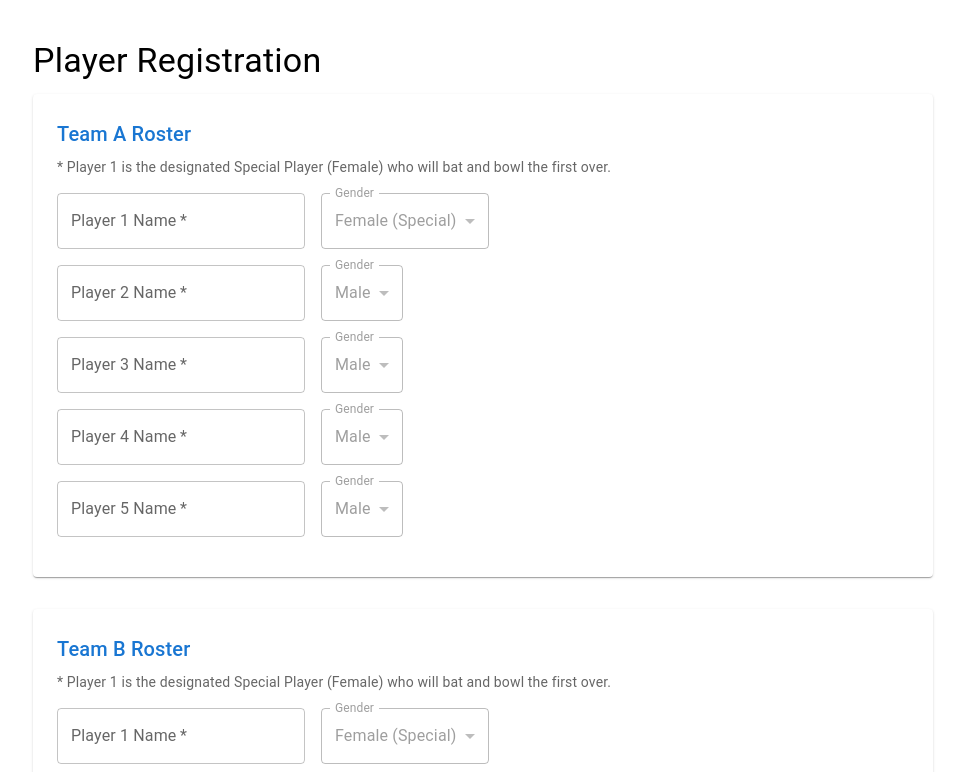
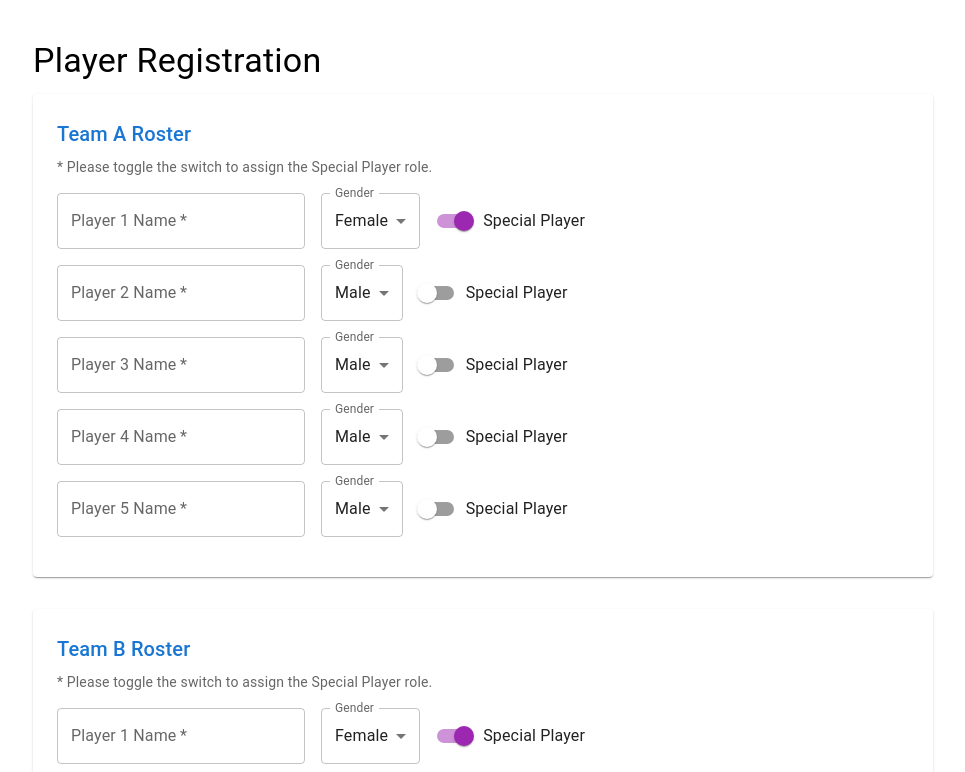
Before and after one commit to divyanshu-kumar123/CricketScorecard, a React (Vite) app in the folder sportathon-scorecard/: page /registration in a window 1280 px wide. Shown: the top 772 px of the page, without its empty margins (157-1122 px from the left). Built offline with nearby package versions, Linux system fonts and the light colour scheme.

Commit message:
fix- made the special player dynamic

```diff
--- a/sportathon-scorecard/src/pages/MatchSetup.jsx
+++ b/sportathon-scorecard/src/pages/MatchSetup.jsx
@@ -18,7 +18,7 @@ const MatchSetup = () => {
   }, [dispatch]);
 
   const [matchName, setMatchName] = useState('Sportathon Final');
-  const [overs, setOvers] = useState(10);
+  const [overs, setOvers] = useState(4);
   const [playersPerTeam, setPlayersPerTeam] = useState(5);
   const [specialPlayers, setSpecialPlayers] = useState(1);
   const [teamAName, setTeamAName] = useState('');
--- a/sportathon-scorecard/src/pages/OpeningLineup.jsx
+++ b/sportathon-scorecard/src/pages/OpeningLineup.jsx
@@ -4,16 +4,14 @@ import { useNavigate } from 'react-router-dom';
 import { setInningsTeams, setActivePlayers } from '../features/liveScoring/inningsSlice';
 import { startMatch } from '../features/matchSetup/matchSlice';
 import { Box, Button, Typography, Paper, MenuItem, TextField, Alert } from '@mui/material';
-//optional to log in console
-import { store } from '../store/store';
 
 const OpeningLineup = () => {
   const dispatch = useDispatch();
   const navigate = useNavigate();
 
-  const { teamA, teamB, toss } = useSelector((state) => state.match);
+  // NEW: Pulling specialRules from Redux for dynamic validation
+  const { teamA, teamB, toss, specialRules } = useSelector((state) => state.match);
 
-  // Derive batting and bowling teams dynamically based on the toss
   const battingTeam = toss.decision === 'bat'
     ? (toss.winner === teamA.id ? teamA : teamB)
     : (toss.winner === teamA.id ? teamB : teamA);
@@ -25,14 +23,14 @@ const OpeningLineup = () => {
   const [bowler, setBowler] = useState('');
   const [error, setError] = useState('');
 
-  // Auto-select the special players to enforce corporate rules
+  // Auto-select the first special player as a convenience, but leave the dropdown unlocked so it can be changed
   useEffect(() => {
-    const specialBatter = battingTeam.players.find(p => p.isSpecial);
-    const specialBowler = bowlingTeam.players.find(p => p.isSpecial);
+    const specialBatters = battingTeam.players.filter(p => p.isSpecial);
+    const specialBowlers = bowlingTeam.players.filter(p => p.isSpecial);
 
-    if (specialBatter) setStriker(specialBatter.id);
-    if (specialBowler) setBowler(specialBowler.id);
-  }, [battingTeam, bowlingTeam]);
+    if (specialBatters.length > 0 && !striker) setStriker(specialBatters[0].id);
+    if (specialBowlers.length > 0 && !bowler) setBowler(specialBowlers[0].id);
+  }, [battingTeam, bowlingTeam]); // Intentionally omitting striker/bowler to prevent infinite loops
 
   const handleStartMatch = () => {
     if (!striker || !nonStriker || !bowler) {
@@ -44,16 +42,26 @@ const OpeningLineup = () => {
       return;
     }
 
-    // Save active teams and players to Redux
+    // NEW: Dynamic Validation based on Match Setup rules
+    const selectedStriker = battingTeam.players.find(p => p.id === striker);
+    const selectedBowler = bowlingTeam.players.find(p => p.id === bowler);
+
+    // If the rules dictate a special player MUST bat first, enforce it here
+    if (specialRules?.mandatoryFirstOverBat && !selectedStriker.isSpecial) {
+      setError('Match rules dictate a Special Player must take the strike for the first over.');
+      return;
+    }
+
+    // If the rules dictate a special player MUST bowl first, enforce it here
+    if (specialRules?.mandatoryFirstOverBowl && !selectedBowler.isSpecial) {
+      setError('Match rules dictate a Special Player must bowl the first over.');
+      return;
+    }
+
     dispatch(setInningsTeams({ battingTeamId: battingTeam.id, bowlingTeamId: bowlingTeam.id }));
     dispatch(setActivePlayers({ strikerId: striker, nonStrikerId: nonStriker, bowlerId: bowler }));
     dispatch(startMatch());
 
-    // --- TEST LOG ---
-    console.log("FINAL SETUP STATE:", store.getState());
-    // ----------------
-
-    // Navigate to the main scoring dashboard
     navigate('/live-score');
   };
 
@@ -67,11 +75,9 @@ const OpeningLineup = () => {
         <Typography variant="h6" color="primary" gutterBottom>
           Batting: {battingTeam.name}
         </Typography>
-        <Typography variant="body2" color="text.secondary" sx={{ mb: 2 }}>
-          * The Special Player is locked as the opening Striker.
-        </Typography>
 
-        <TextField select fullWidth label="Striker" value={striker} sx={{ mb: 2 }} disabled>
+        {/* DROPDOWNS ARE NOW UNLOCKED */}
+        <TextField select fullWidth label="Striker" value={striker} onChange={(e) => setStriker(e.target.value)} sx={{ mb: 2 }}>
           {battingTeam.players.map(p => (
             <MenuItem key={p.id} value={p.id}>{p.name} {p.isSpecial ? '(Special)' : ''}</MenuItem>
           ))}
@@ -79,10 +85,7 @@ const OpeningLineup = () => {
 
         <TextField select fullWidth label="Non-Striker" value={nonStriker} onChange={(e) => setNonStriker(e.target.value)}>
           {battingTeam.players.map(p => (
-             // Disable the special player from being selected as non-striker
-            <MenuItem key={p.id} value={p.id} disabled={p.isSpecial}>
-              {p.name}
-            </MenuItem>
+            <MenuItem key={p.id} value={p.id}>{p.name} {p.isSpecial ? '(Special)' : ''}</MenuItem>
           ))}
         </TextField>
       </Paper>
@@ -91,11 +94,9 @@ const OpeningLineup = () => {
         <Typography variant="h6" color="secondary" gutterBottom>
           Bowling: {bowlingTeam.name}
         </Typography>
-        <Typography variant="body2" color="text.secondary" sx={{ mb: 2 }}>
-          * The Special Player is locked as the opening Bowler.
-        </Typography>
 
-        <TextField select fullWidth label="Bowler" value={bowler} disabled>
+        {/* DROPDOWN IS NOW UNLOCKED */}
+        <TextField select fullWidth label="Bowler" value={bowler} onChange={(e) => setBowler(e.target.value)}>
           {bowlingTeam.players.map(p => (
             <MenuItem key={p.id} value={p.id}>{p.name} {p.isSpecial ? '(Special)' : ''}</MenuItem>
           ))}
--- a/sportathon-scorecard/src/pages/PlayerRegistration.jsx
+++ b/sportathon-scorecard/src/pages/PlayerRegistration.jsx
@@ -1,31 +1,28 @@
-import React, { useState } from 'react'
-import { useDispatch, useSelector } from 'react-redux'
+import React, { useState } from 'react';
+import { useDispatch, useSelector } from 'react-redux';
 import { useNavigate } from 'react-router-dom';
 import { v4 as uuidv4 } from 'uuid';
 import { updateTeamA, updateTeamB } from '../features/matchSetup/matchSlice';
-import { Box, Button, TextField, Typography, Paper, Grid, MenuItem, Alert } from '@mui/material';
+import { Box, Button, TextField, Typography, Paper, Grid, MenuItem, Alert, FormControlLabel, Switch } from '@mui/material';
 
-function PlayerRegistration() {
+const PlayerRegistration = () => {
   const dispatch = useDispatch();
   const navigate = useNavigate();
 
-    //pull the team data from store
-    const {matchDetails, teamA, teamB} = useSelector((state)=> state.match);
-    const {playersPerTeam, specialPlayersPerTeam} = matchDetails;
+  const { matchDetails, teamA, teamB } = useSelector((state) => state.match);
+  const { playersPerTeam, specialPlayersPerTeam } = matchDetails;
 
-    //dynamically generate roaster based on store
   const generateInitialRoster = () => {
-        return Array.from({length : playersPerTeam}, (_, index) => {
+    return Array.from({ length: playersPerTeam }, (_, index) => {
       const isSpecial = index < specialPlayersPerTeam;
-
       return {
-                id : uuidv4(),
-                name : '',
-                gender : isSpecial ? 'Female' : 'Male',
-                isSpecial : isSpecial
-            }
-        })
-    }
+        id: uuidv4(),
+        name: '',
+        gender: isSpecial ? 'Female' : 'Male', // This is now just a default, not a locked value
+        isSpecial: isSpecial,
+      };
+    });
+  };
 
   const [rosterA, setRosterA] = useState(generateInitialRoster());
   const [rosterB, setRosterB] = useState(generateInitialRoster());
@@ -44,7 +41,6 @@ function PlayerRegistration() {
   };
 
   const handleSaveRegistration = () => {
-    // Basic validation to ensure all names are filled out
     const isRosterAValid = rosterA.every(p => p.name.trim() !== '');
     const isRosterBValid = rosterB.every(p => p.name.trim() !== '');
 
@@ -53,13 +49,20 @@ function PlayerRegistration() {
       return;
     }
 
-    // Dispatch the full rosters to Redux
+    // Dynamic Validation: Ensure they didn't select too many or too few special players
+    const specialCountA = rosterA.filter(p => p.isSpecial).length;
+    const specialCountB = rosterB.filter(p => p.isSpecial).length;
+
+    if (specialCountA !== specialPlayersPerTeam || specialCountB !== specialPlayersPerTeam) {
+      setError(`Match rules require exactly ${specialPlayersPerTeam} special player(s) per team. Team A has ${specialCountA}, Team B has ${specialCountB}.`);
+      return;
+    }
+
     dispatch(updateTeamA({ players: rosterA }));
     dispatch(updateTeamB({ players: rosterB }));
 
-    // Proceed to the Toss
     navigate('/toss');
-  }
+  };
 
   const renderTeamForm = (teamName, roster, teamKey) => (
     <Paper sx={{ padding: 3, marginBottom: 4 }}>
@@ -67,12 +70,12 @@ function PlayerRegistration() {
         {teamName || `Team ${teamKey}`} Roster
       </Typography>
       <Typography variant="body2" sx={{ marginBottom: 2, color: 'text.secondary' }}>
-        * Player 1 is the designated Special Player (Female) who will bat and bowl the first over.
+        * Please toggle the switch to assign the Special Player role.
       </Typography>
 
       {roster.map((player, index) => (
-        <Grid container spacing={2} key={player.id} sx={{ marginBottom: 2 }}>
-          <Grid item xs={12} sm={8}>
+        <Grid container spacing={2} key={player.id} sx={{ marginBottom: 2, alignItems: 'center' }}>
+          <Grid item xs={12} sm={5}>
             <TextField
               fullWidth
               label={`Player ${index + 1} Name`}
@@ -87,11 +90,24 @@ function PlayerRegistration() {
               fullWidth
               label="Gender"
               value={player.gender}
-              disabled // Locked to enforce your corporate rules
+              onChange={(e) => handlePlayerChange(teamKey, index, 'gender', e.target.value)}
             >
-              <MenuItem value="Female">Female (Special)</MenuItem>
+              <MenuItem value="Female">Female</MenuItem>
               <MenuItem value="Male">Male</MenuItem>
+              <MenuItem value="Other">Other</MenuItem>
             </TextField>
+          </Grid>
+          <Grid item xs={12} sm={3}>
+            <FormControlLabel
+              control={
+                <Switch
+                  checked={player.isSpecial}
+                  onChange={(e) => handlePlayerChange(teamKey, index, 'isSpecial', e.target.checked)}
+                  color="secondary"
+                />
+              }
+              label="Special Player"
+            />
           </Grid>
         </Grid>
       ))}
@@ -111,7 +127,7 @@ function PlayerRegistration() {
         Lock In Teams & Proceed to Toss
       </Button>
     </Box>
-  )
-}
+  );
+};
 
-export default PlayerRegistration
+export default PlayerRegistration;
```
Lines whose indentation alone changed are shown as unchanged.
